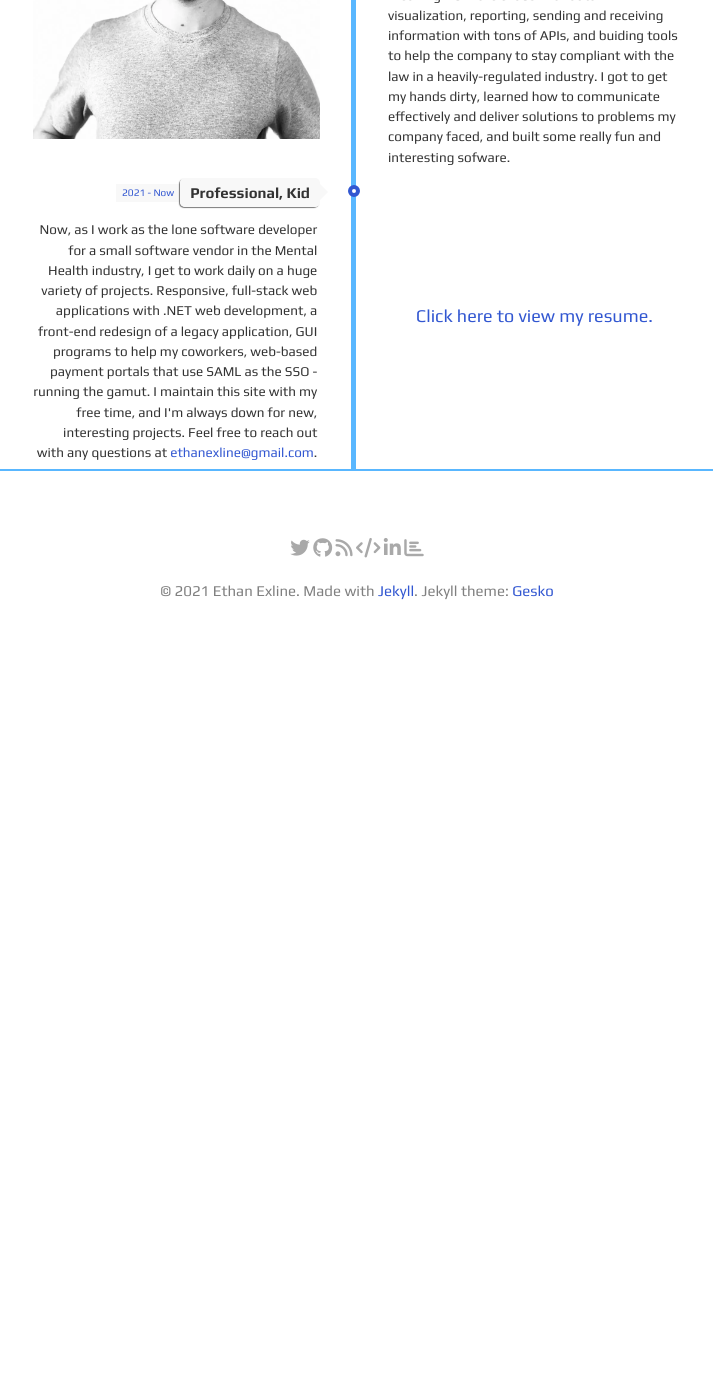
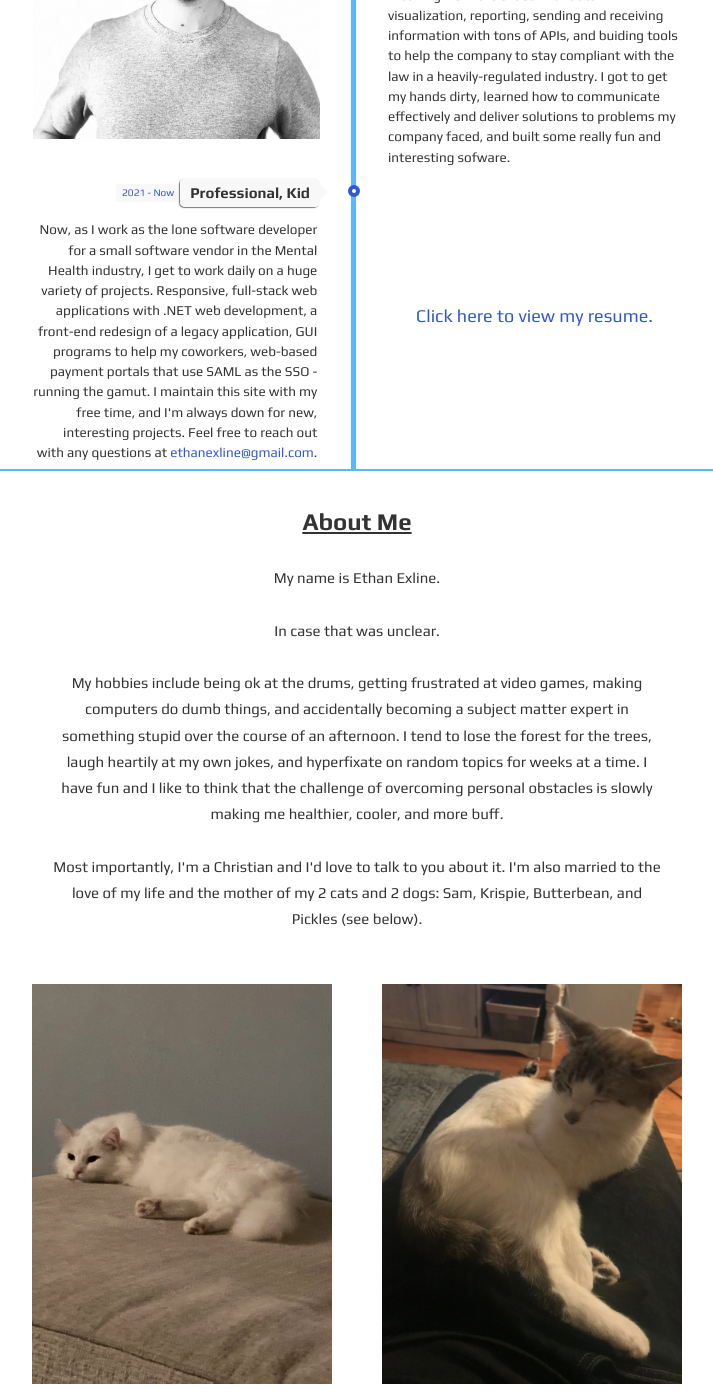
Before and after one commit to ethanexline/ethanexline.github.io, a Jekyll site: the page built from about.html, in a window 1280 px wide and 1400 px high, scrolled down 657 px. Shown: the whole window, without its empty margins (283-996 px from the left). Built offline with Jekyll 4.4.1, drawn with Linux system fonts in a browser that asks for light colours; nearby versions of some CDN libraries; before the commit the page ends 1287 px from its top, so only the background shows below that.

Commit message:
finishing the about page

```diff
--- a/about.html
+++ b/about.html
@@ -108,6 +108,49 @@ layout: default
     <nav class="post-nav"></nav>
 </section>
 
-<div class="aboutViewSwitchMobile" style="display: flex; justify-content: center;font-size: larger; display: none;">
+<div class="aboutViewSwitchMobile" style="display: flex; justify-content: center;font-size: larger; margin-bottom: 15px; display: none;">
     <a href="https://docs.google.com/document/d/1RQ8oDsmeiHMNIHJQmh23w6evR7nBwG9K/edit?usp=sharing&ouid=116941067584196312043&rtpof=true&sd=true">Click here to view my resume.</a>
 </div>
+
+<nav class="post-nav aboutViewSwitchMobile" style="display: none;"></nav>
+
+<section style="margin-top: 0; display: flex; align-items: center;">
+    <div style="width: 80%; text-align: center;">
+        <u><h3>About Me</h3></u>
+        <p>
+            My name is Ethan Exline.
+        </p>
+
+        <br>
+
+        <p>
+            In case that was unclear.
+        </p>
+
+        <br>
+
+        <p>
+            My hobbies include being ok at the drums, getting frustrated at video games, making computers do dumb things, and accidentally becoming a subject matter expert in something
+            stupid over the course of an afternoon. I tend to lose the forest for the trees, laugh heartily at my own jokes, and hyperfixate on random topics for weeks at a time.
+            I have fun and I like to think that the challenge of overcoming personal obstacles is slowly making me healthier, cooler, and more buff.
+        </p>
+
+        <br>
+
+        <p>
+            Most importantly, I'm a Christian and I'd love to talk to you about it.
+            I'm also married to the love of my life and the mother of my 2 cats and 2 dogs: Sam, Krispie, Butterbean, and Pickles (see below).
+        </p>
+
+        <br>
+    </div>
+
+    <div style="display: flex; flex-direction: row; flex-wrap: wrap; justify-content: center;">
+        <img src="{{ site.url }}{{ site.baseurl }}/assets/images/sam.webp" style="margin: 25px; height: 400px; width: 300px;" alt="Sam">
+        <img src="{{ site.url }}{{ site.baseurl }}/assets/images/krispie.webp" style="margin: 25px; height: 400px; width: 300px;" alt="Krispie">
+        <img src="{{ site.url }}{{ site.baseurl }}/assets/images/butterbean.webp" style="margin: 25px; height: 400px; width: 300px;" alt="butterbean">
+        <img src="{{ site.url }}{{ site.baseurl }}/assets/images/pickles.webp" style="margin: 25px; height: 400px; width: 300px;" alt="Pickles">
+    </div>
+
+    <p><sub>ain't they cute❤️</sub></p>
+</section>
```
Also changed, not shown: assets/images/butterbean.webp (added), assets/images/krispie.webp (added), assets/images/me.webp, assets/images/newAbout.png (added), assets/images/pickles.webp (added), assets/images/sam.webp (added).
